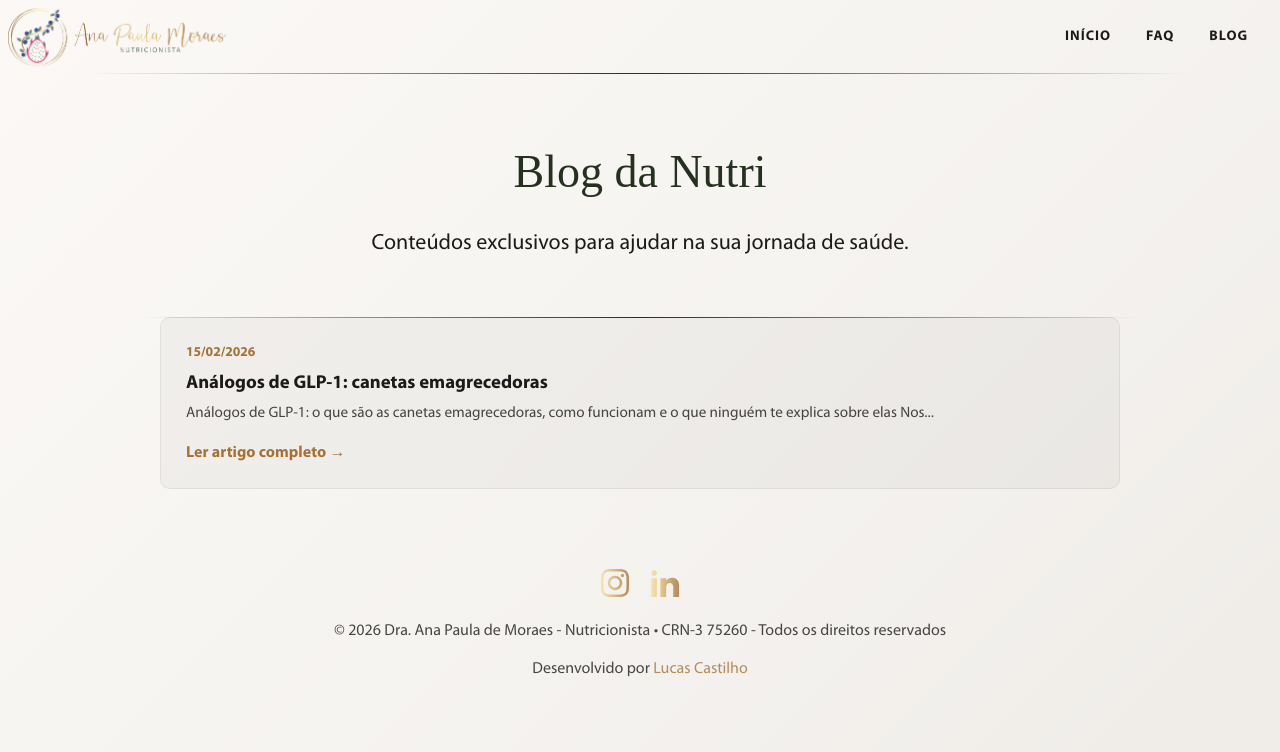
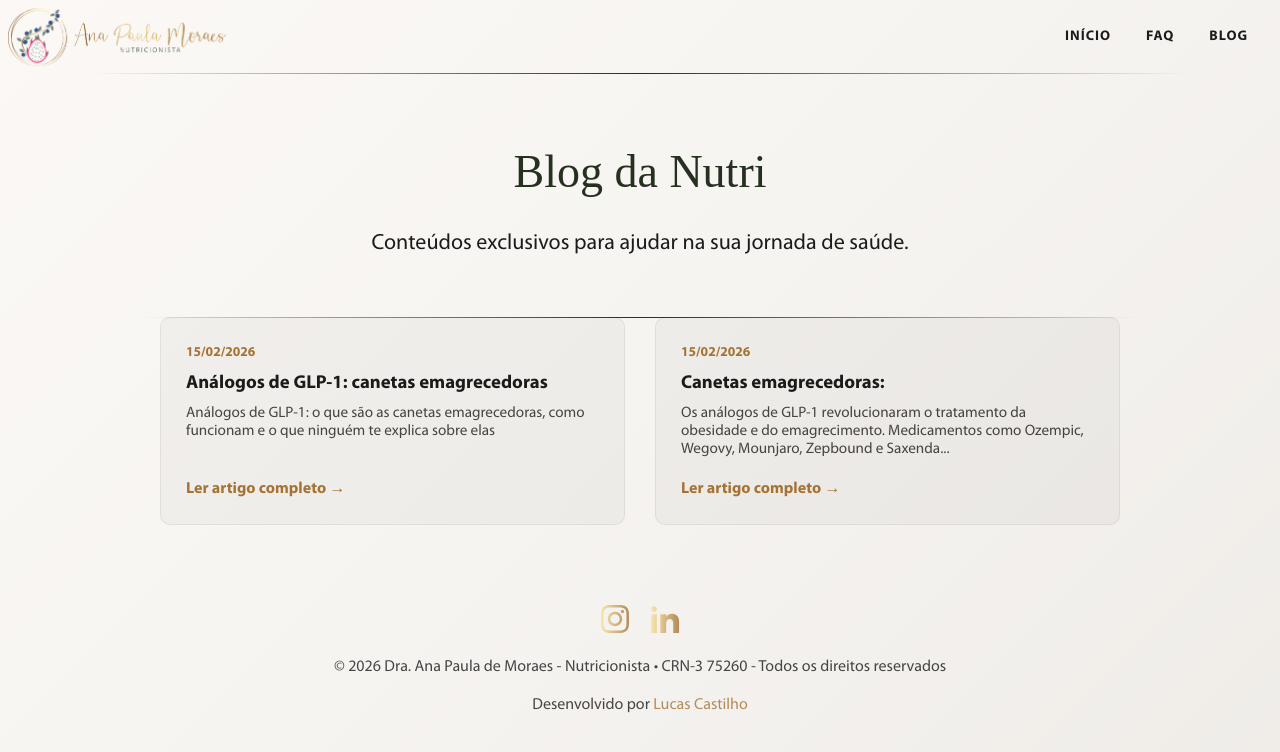
Before and after one commit to lucascastilho-dev/nutrianapaulamoraes, a Jekyll site: the page built from blog/index.html, in a window 1280 px wide. Shown: the top 752 px of the page. Built offline with Jekyll 4.4.1, drawn with Linux system fonts in a browser that asks for light colours; some web fonts are replaced; the list of posts is cut into pages by our own code; part of the change alters nothing that is shown.

Commit message:
Add auto-generated posts

```diff
--- /dev/null
+++ b/_posts/2026-02-15-auto-duvidas-como-funcionam-canetas-emagrecedoras.md
@@ -0,0 +1,177 @@
+---
+layout: post
+title: "Canetas emagrecedoras:"
+subtitle: "Dúvidas frequentes que você precisa saber antes de usar"
+date: 2026-02-15
+description: "Descubra como funcionam os análogos de GLP-1 (Ozempic, Mounjaro e outros) no emagrecimento. Tire suas dúvidas sobre efeitos colaterais, perda de massa muscular e como manter o peso com estratégia nutricional científica. Leia o guia completo."
+categories: ["emagrecimento"]
+tags: ["dieta", "saúde"]
+image: "/assets/img/blog/faq-canetas-emagrecimento.webp"
+robots: "index, follow"
+---
+
+Os análogos de GLP-1 revolucionaram o tratamento da obesidade e do emagrecimento. Medicamentos como **Ozempic, Wegovy, Mounjaro, Zepbound e Saxenda** têm apresentado resultados expressivos na redução de peso e no controle metabólico.
+
+Mas, junto com a popularização, surgem muitas dúvidas, expectativas irreais e também informações incompletas. A seguir, estão as respostas completas e baseadas em ciência para as perguntas mais frequentes.
+
+---
+
+## As canetas emagrecedoras realmente funcionam?
+Sim. Elas são medicamentos com eficácia comprovada cientificamente. Atuam mimetizando hormônios naturais do intestino, principalmente o GLP-1, que regulam:
+
+* Fome
+* Saciedade
+* Velocidade de esvaziamento gástrico
+* Controle glicêmico
+* Resposta metabólica cerebral
+
+**Isso resulta em:**
+* Redução significativa do apetite
+* Menor ingestão calórica espontânea
+* Maior controle da compulsão alimentar
+* Melhor regulação metabólica
+
+O emagrecimento acontece de forma fisiológica, e não por efeito estimulante ou artificial.
+
+## Quanto peso é possível perder?
+Em média, a perda varia entre **10% e 20% do peso corporal inicial**, podendo ser maior em alguns casos. Por exemplo: uma pessoa com 90 kg pode perder entre 9 e 18 kg.
+
+Alguns pacientes apresentam reduções superiores, dependendo de fatores como:
+* Adesão ao tratamento
+* Acompanhamento nutricional
+* Composição corporal inicial
+* Nível de resistência metabólica
+* Prática de atividade física
+
+A medicação facilita o processo, mas o resultado ideal depende da estratégia completa.
+
+## O peso volta depois que para de usar?
+Pode voltar, especialmente se não houver ajuste metabólico e comportamental durante o tratamento. Isso não acontece porque a medicação “vicia”, mas porque ela trata um dos mecanismos envolvidos no ganho de peso: a regulação da fome.
+
+Se a pessoa:
+1.  Não constrói hábitos alimentares adequados;
+2.  Perde massa muscular;
+3.  Não melhora o metabolismo;
+
+...o corpo pode voltar ao padrão anterior. Por isso, o **acompanhamento nutricional é essencial** para tornar o resultado sustentável.
+
+## Essas canetas fazem perder músculo?
+Podem fazer, principalmente se o emagrecimento ocorrer sem estratégia nutricional adequada. Quando há redução significativa do apetite, muitas pessoas passam a consumir:
+* Pouca proteína
+* Poucas calorias
+* Poucos nutrientes essenciais
+
+Sem estímulo muscular e ingestão proteica adequada, o corpo pode perder massa magra junto com a gordura, o que pode levar a flacidez, metabolismo mais lento e maior chance de reganho de peso.
+
+## Elas são seguras?
+Sim, quando utilizadas com prescrição médica e acompanhamento profissional adequado. Esses medicamentos foram amplamente estudados e aprovados por agências regulatórias internacionais. O perfil de segurança é bem estabelecido, especialmente quando há indicação correta e o aumento de dose é gradual.
+
+> **Importante:** A automedicação ou uso sem supervisão não é recomendado.
+
+## Vou precisar usar para sempre?
+Não necessariamente. O objetivo do tratamento é reduzir a gordura corporal, melhorar o metabolismo, restaurar sinais fisiológicos de fome/saciedade e construir um novo padrão metabólico e comportamental. Em muitos casos, após atingir o objetivo, é possível reduzir ou suspender o uso com acompanhamento adequado.
+
+## Elas tiram completamente a fome?
+Não. Elas não eliminam a fome, mas reduzem sua intensidade e aumentam a saciedade. O paciente continua sentindo fome fisiológica, mas com menos urgência, menos compulsão e maior controle alimentar.
+
+## Quais são os efeitos colaterais mais comuns?
+Os efeitos são gastrointestinais e geralmente temporários, incluindo:
+* Náusea
+* Sensação de estômago cheio
+* Constipação
+* Refluxo leve
+* Desconforto abdominal
+
+A progressão gradual da dose ajuda a minimizar esses sintomas.
+
+## Esses medicamentos causam flacidez?
+A flacidez não é causada diretamente pela medicação, mas pela perda rápida de peso associada à perda de massa muscular. Com estratégia nutricional adequada e preservação de massa muscular, esse risco é significativamente reduzido.
+
+## Qual é a melhor caneta emagrecedora?
+Não existe uma única melhor opção. A escolha depende de fatores individuais como o grau de obesidade, resistência à insulina, histórico metabólico e tolerância individual. O tratamento deve ser **personalizado**.
+
+## Elas aceleram o metabolismo?
+Elas não aceleram o metabolismo diretamente. O emagrecimento ocorre pela redução da ingestão calórica e melhora da sinalização hormonal. Indiretamente, ao reduzir gordura visceral, o funcionamento do organismo se torna mais eficiente.
+
+## Elas ajudam na compulsão alimentar?
+Sim. Muitos pacientes relatam redução significativa da compulsão, pois o medicamento atua em áreas cerebrais relacionadas ao controle do apetite e da recompensa alimentar.
+
+## Quem não deve usar?
+Existem situações em que o uso é contraindicado ou deve ser criteriosamente avaliado:
+
+* **Gestantes ou mulheres tentando engravidar:** Não há segurança estabelecida para o feto.
+* **Mulheres em fase de amamentação:** Não há dados suficientes que comprovem a segurança.
+* **Histórico de Carcinoma Medular de Tireoide:** Contraindicação formal (pessoal ou familiar).
+* **Histórico de Pancreatite:** Deve ser avaliado com cautela pelo risco de recorrência.
+* **Doenças gastrointestinais graves:** Como gastroparesia severa.
+* **Baixo peso ou fins puramente estéticos:** O uso é indicado para obesidade, sobrepeso com comorbidades ou resistência metabólica.
+* **Transtornos alimentares ativos:** Exigem tratamento multidisciplinar prévio ou conjunto.
+
+## O emagrecimento é saudável com essas medicações?
+Sim, quando conduzido de forma estruturada. Traz benefícios como melhora da glicemia, do colesterol e redução do risco cardiovascular.
+
+## O acompanhamento nutricional é realmente necessário?
+**Sim. Ele é fundamental.** A medicação reduz a fome, mas não ensina o corpo a manter o resultado sozinho. O nutricionista ajudará a preservar a massa muscular, evitar deficiências e tornar o resultado sustentável.
+
+---
+
+### Conclusão
+As canetas emagrecedoras representam um avanço importante, mas não substituem o acompanhamento nutricional. Quando utilizadas com estratégia, é possível alcançar resultados consistentes e saudáveis. O verdadeiro objetivo é melhorar o funcionamento metabólico e construir um resultado duradouro.
+
+
+<script type="application/ld+json">
+{
+  "@context": "https://schema.org",
+  "@type": "FAQPage",
+  "mainEntity": [
+    {
+      "@type": "Question",
+      "name": "O que é tratamento com análogos de GLP-1?",
+      "acceptedAnswer": {
+        "@type": "Answer",
+        "text": "Os análogos de GLP-1, como a semaglutida e a tirzepatida, são medicamentos que mimetizam hormônios naturais para aumentar a saciedade e controlar o apetite de forma fisiológica."
+      }
+    },
+    {
+      "@type": "Question",
+      "name": "Como evitar a perda de massa muscular com Ozempic ou Mounjaro?",
+      "acceptedAnswer": {
+        "@type": "Answer",
+        "text": "Para preservar os músculos durante o emagrecimento rápido, é essencial o acompanhamento nutricional focado em alta ingestão de proteínas e a prática de exercícios de resistência."
+      }
+    },
+    {
+      "@type": "Question",
+      "name": "Quanto tempo leva para o GLP-1 fazer efeito no emagrecimento?",
+      "acceptedAnswer": {
+        "@type": "Answer",
+        "text": "Embora o controle do apetite possa ser sentido nas primeiras doses, os resultados expressivos de perda de gordura corporal costumam ser observados após as primeiras 4 a 8 semanas de tratamento."
+      }
+    },
+    {
+      "@type": "Question",
+      "name": "É possível manter o peso após suspender a caneta emagrecedora?",
+      "acceptedAnswer": {
+        "@type": "Answer",
+        "text": "Sim, desde que haja uma transição metabólica assistida e a consolidação de novos hábitos alimentares e estilo de vida durante o uso do medicamento."
+      }
+    },
+    {
+      "@type": "Question",
+      "name": "Quais as contraindicações das canetas para emagrecer?",
+      "acceptedAnswer": {
+        "@type": "Answer",
+        "text": "O uso é contraindicado para gestantes, lactantes, pessoas com histórico de carcinoma medular de tireoide ou pancreatite, e deve ser evitado para fins meramente estéticos sem indicação clínica."
+      }
+    },
+    {
+      "@type": "Question",
+      "name": "Por que o acompanhamento nutricional é obrigatório no tratamento com GLP-1?",
+      "acceptedAnswer": {
+        "@type": "Answer",
+        "text": "O nutricionista ajusta a densidade de nutrientes para evitar deficiências, controla efeitos colaterais gastrointestinais e garante que o emagrecimento seja de gordura e não de massa magra."
+      }
+    }
+  ]
+}
+</script>
```
Also changed, not shown: _posts/2026-02-15-auto-o-que-sao-as-canetas-emagrecedoras.md (line endings or trailing spaces).
